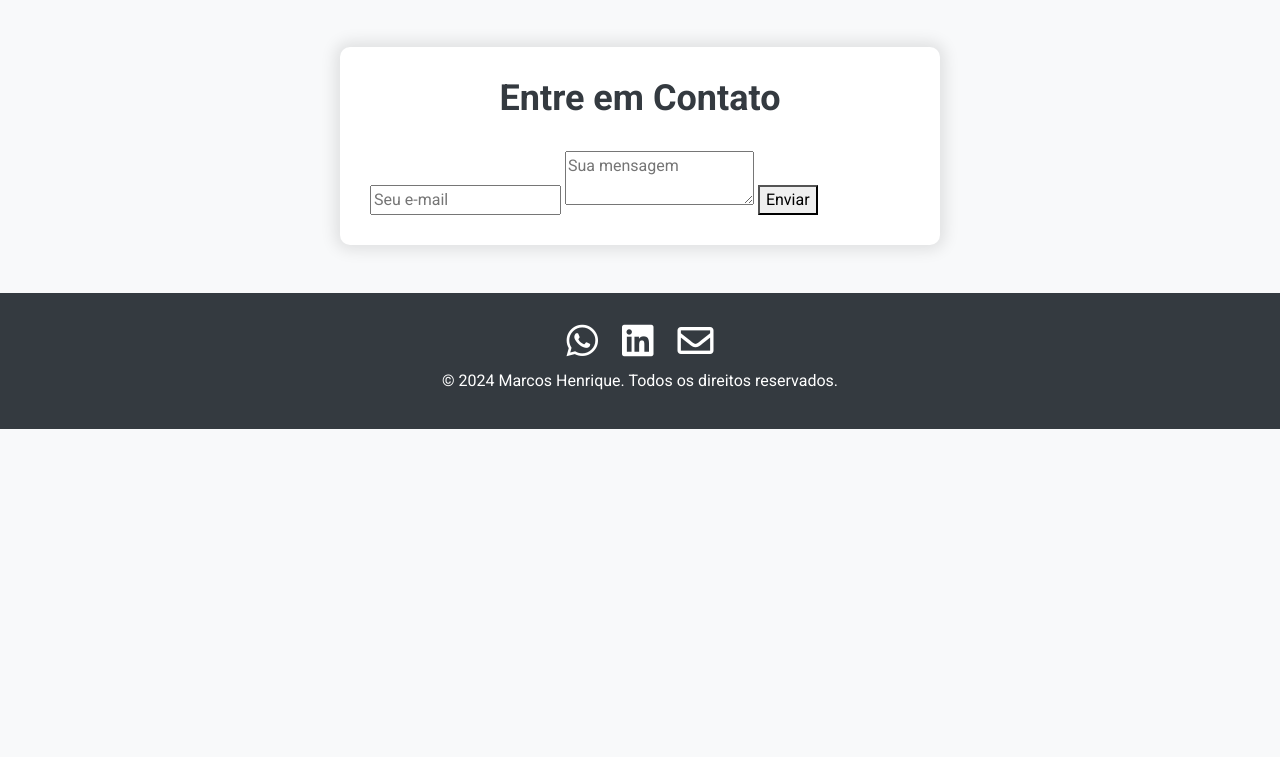
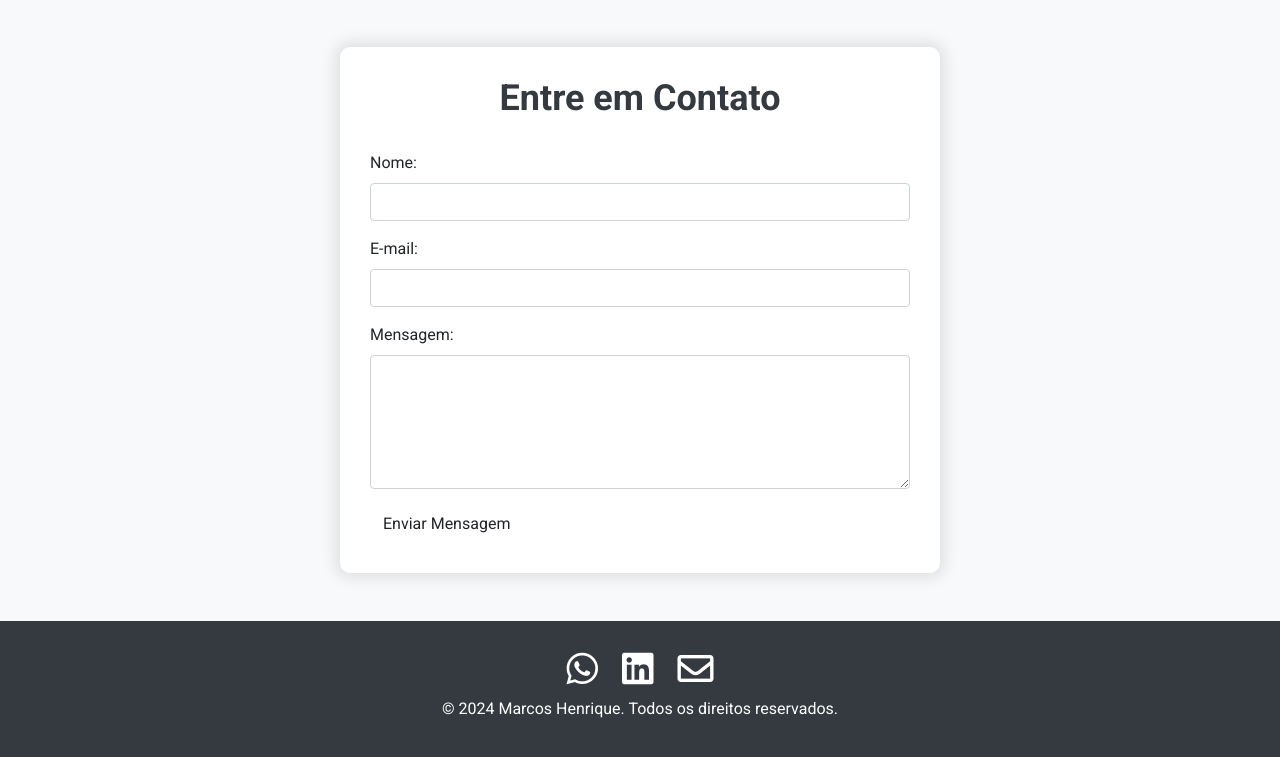
Before and after one commit to marcoslontra/site, a plain HTML site: page index.html in a window 1280 px wide. Shown: the part 1534-2291 px from the top of the page. Before the commit the page ends 1963 px from the top, so only its background shows below. Drawn offline with nearby package versions, Linux system fonts and the light colour scheme.

Commit message:
index.html

```diff
--- a/index.html
+++ b/index.html
@@ -143,8 +143,8 @@
                     <li>Desenvolvimento de planos de ação baseados no estudo de KPI</li>
                     <li>Desenvolvimento de estratégias que agreguem na entrega de SLA</li>
                 </ul>
-                <a href="https://drive.google.com/uc?export=download&id=1Sc4FL0jiwphYv_-cIh6MZRjz-lpLaJTq" class="btn btn-primary btn-download"><i class="far fa-file-alt"></i> Clique aqui para baixar meu Currículo</a><br>
-                <a href="https://drive.google.com/uc?export=download&id=16aN5SMfVk0NfIVGzc12vTajVY7KYFKqN" class="btn btn-primary btn-download"><i class="far fa-folder-open"></i> Clique aqui para baixar meu Portfólio</a>
+                <a href="https://drive.google.com/uc?export=download&id=121p66BI4l51ujTgVpZFic4_y-HOh7C8b" target="_blank" class="btn btn-primary btn-download"><i class="far fa-file-alt"></i> Clique aqui para baixar meu Currículo</a><br>
+                <a href="https://drive.google.com/uc?export=download&id=16aN5SMfVk0NfIVGzc12vTajVY7KYFKqN" download="portfolio-marcos.pdf" class="btn btn-primary btn-download"><i class="far fa-folder-open"></i> Clique aqui para baixar meu Portfólio</a>
             </div>
         </div>
     </div>
@@ -212,11 +212,20 @@
         <div class="col-md-8 offset-md-2">
             <div class="contact-form">
                 <h2 class="section-title">Entre em Contato</h2>
-                <form id="contactForm" action="https://formspree.io/f/xzbnopvy" method="POST">
-                    <input type="hidden" name="_subject" value="New submission!" />
-                    <input type="email" name="_replyto" placeholder="Seu e-mail" required>
-                    <textarea name="message" placeholder="Sua mensagem" required></textarea>
-                    <button type="submit">Enviar</button>
+                <form id="contactForm">
+                    <div class="form-group">
+                        <label for="name">Nome:</label>
+                        <input type="text" class="form-control" id="name" name="Nome" required>
+                    </div>
+                    <div class="form-group">
+                        <label for="email">E-mail:</label>
+                        <input type="email" class="form-control" id="email" name="_replyto" required>
+                    </div>
+                    <div class="form-group">
+                        <label for="message">Mensagem:</label>
+                        <textarea class="form-control" id="message" name="Mensagem" rows="5" required></textarea>
+                    </div>
+                    <button type="submit" class="btn btn-submit">Enviar Mensagem</button>
                 </form>
                 <div id="successMessage" style="display:none">
                     <p>Obrigado! Sua mensagem foi enviada com sucesso.</p>
```
